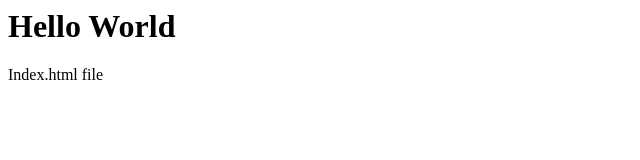
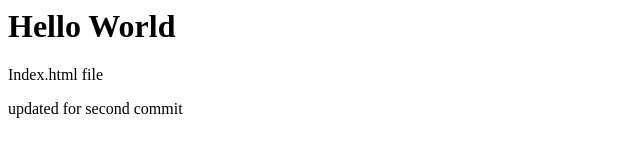
Before and after one commit to gavpin/backend, a plain HTML site: page index.html in a window 1280 px wide. Shown: the whole page, without its empty margins (0-640 px from the left). Drawn offline with Linux system fonts and the light colour scheme.

Commit message:
second commit indexhtml edited

```diff
--- a/index.html
+++ b/index.html
@@ -6,6 +6,8 @@
 
 <p>Index.html file</p>
 
+<p>updated for second commit</p>
+
 </body>
 
 </head>
```
